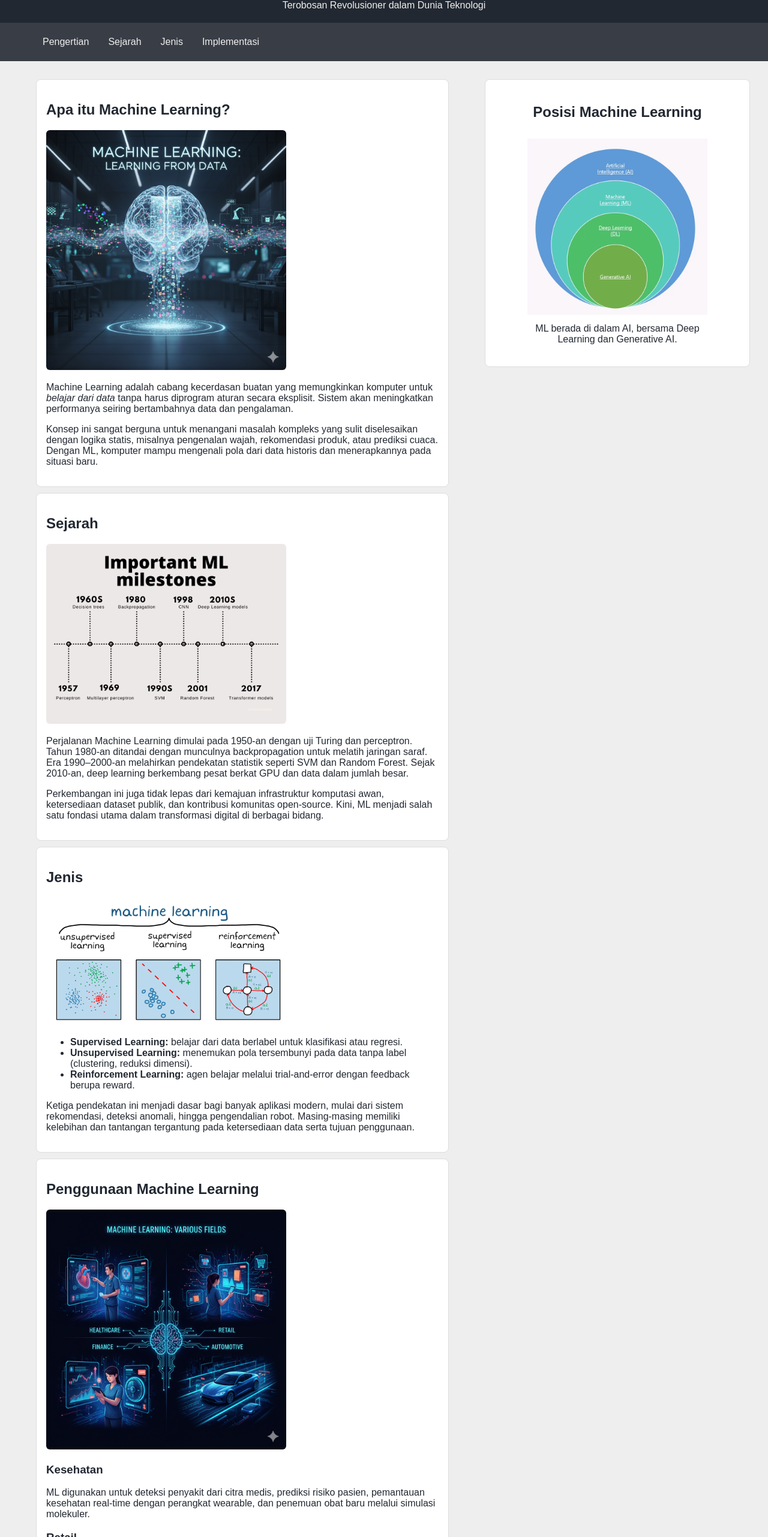
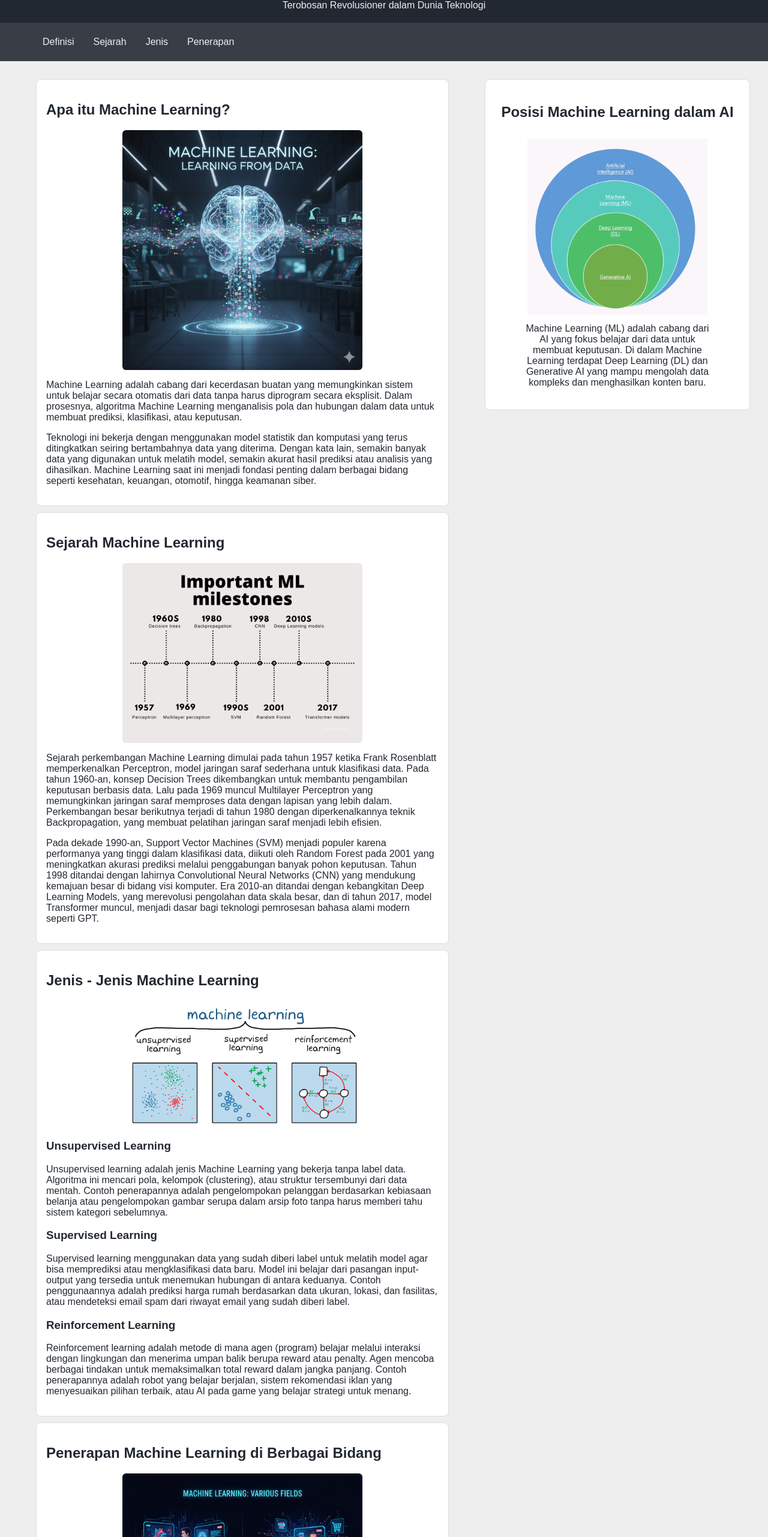
Before and after one commit to akbaraffi/Submission-Dicoding-Belajar-Dasar-Pemrograman-Web, a plain HTML site: page index.html in a window 1280 px wide. Shown: the part 97-2660 px from the top of the page at 60% size. Drawn offline with Linux system fonts and the light colour scheme.

Commit message:
complete

```diff
--- a/assets/styles/style.css
+++ b/assets/styles/style.css
@@ -33,6 +33,14 @@ nav ul {
     background-color: #393E46;
 }
 
+nav li {
+    padding: 8px 16px;
+}
+
+nav li:first-child {
+    margin-left: 40px;
+}
+
 nav a {
     text-decoration: none;
     color: #EEEEEE;
@@ -40,14 +48,6 @@ nav a {
 
 nav a:hover {
     color: #979fac;
-}
-
-nav li {
-    padding: 8px 16px;
-}
-
-nav li:first-child {
-    margin-left: 40px;
 }
 
 main {
@@ -73,6 +73,8 @@ article {
 }
 
 article img {
+    display: block;
+    margin: auto;
     max-width: 400px;
 }
 
@@ -107,11 +109,12 @@ footer {
 @media screen and (max-width: 1200px) {
     main {
         flex-flow: column nowrap;
+        align-items: center;
     }
 
     main article,
     aside {
-        align-self: center;
+        margin: 20px 40px;
     }
 
 }
--- a/index.html
+++ b/index.html
@@ -12,120 +12,139 @@
     <header>
         <h1>Machine Learning</h1>
         <p>Terobosan Revolusioner dalam Dunia Teknologi</p>
-
     </header>
 
     <nav>
         <ul>
-            <li><a href="#pengertian">Pengertian</a></li>
+            <li><a href="#definisi">Definisi</a></li>
             <li><a href="#sejarah">Sejarah</a></li>
             <li><a href="#jenis">Jenis</a></li>
-            <li><a href="#implementasi">Implementasi</a></li>
+            <li><a href="#penerapan">Penerapan</a></li>
         </ul>
     </nav>
 
     <main>
         <div class="content">
-
-            <article id="pengertian">
+            <article id="definisi">
                 <h2>Apa itu Machine Learning?</h2>
                 <img src="assets/images/ml-concept.png" alt="Ilustrasi konsep dasar Machine Learning">
                 <p>
-                    Machine Learning adalah cabang kecerdasan buatan yang memungkinkan komputer
-                    untuk <em>belajar dari data</em> tanpa harus diprogram aturan secara eksplisit.
-                    Sistem akan meningkatkan performanya seiring bertambahnya data dan pengalaman.
+                    Machine Learning adalah cabang dari kecerdasan buatan yang memungkinkan sistem untuk belajar secara
+                    otomatis dari data tanpa harus diprogram secara eksplisit. Dalam prosesnya, algoritma Machine
+                    Learning menganalisis pola dan hubungan dalam data untuk membuat prediksi, klasifikasi, atau
+                    keputusan.
                 </p>
                 <p>
-                    Konsep ini sangat berguna untuk menangani masalah kompleks yang sulit diselesaikan
-                    dengan logika statis, misalnya pengenalan wajah, rekomendasi produk, atau prediksi
-                    cuaca. Dengan ML, komputer mampu mengenali pola dari data historis dan menerapkannya
-                    pada situasi baru.
+                    Teknologi ini bekerja dengan menggunakan model statistik dan komputasi yang terus ditingkatkan
+                    seiring bertambahnya data yang diterima. Dengan kata lain, semakin banyak data yang digunakan untuk
+                    melatih model, semakin akurat hasil prediksi atau analisis yang dihasilkan. Machine Learning saat
+                    ini menjadi fondasi penting dalam berbagai bidang seperti kesehatan, keuangan, otomotif, hingga
+                    keamanan siber.
                 </p>
             </article>
 
             <article id="sejarah">
-                <h2>Sejarah</h2>
+                <h2>Sejarah Machine Learning</h2>
                 <img src="assets/images/ml-history.png" alt="Sejarah perkembangan machine learning">
                 <p>
-                    Perjalanan Machine Learning dimulai pada 1950-an dengan uji Turing dan
-                    perceptron. Tahun 1980-an ditandai dengan munculnya backpropagation untuk
-                    melatih jaringan saraf. Era 1990–2000-an melahirkan pendekatan statistik
-                    seperti SVM dan Random Forest. Sejak 2010-an, deep learning berkembang pesat
-                    berkat GPU dan data dalam jumlah besar.
+                    Sejarah perkembangan Machine Learning dimulai pada tahun 1957 ketika Frank Rosenblatt memperkenalkan
+                    Perceptron, model jaringan saraf sederhana untuk klasifikasi data. Pada tahun 1960-an, konsep
+                    Decision Trees dikembangkan untuk membantu pengambilan keputusan berbasis data. Lalu pada 1969
+                    muncul Multilayer Perceptron yang memungkinkan jaringan saraf memproses data dengan lapisan yang
+                    lebih dalam. Perkembangan besar berikutnya terjadi di tahun 1980 dengan diperkenalkannya teknik
+                    Backpropagation, yang membuat pelatihan jaringan saraf menjadi lebih efisien.
                 </p>
                 <p>
-                    Perkembangan ini juga tidak lepas dari kemajuan infrastruktur komputasi awan,
-                    ketersediaan dataset publik, dan kontribusi komunitas open-source. Kini, ML
-                    menjadi salah satu fondasi utama dalam transformasi digital di berbagai bidang.
+                    Pada dekade 1990-an, Support Vector Machines (SVM) menjadi populer karena performanya yang tinggi
+                    dalam klasifikasi data, diikuti oleh Random Forest pada 2001 yang meningkatkan akurasi prediksi
+                    melalui penggabungan banyak pohon keputusan. Tahun 1998 ditandai dengan lahirnya Convolutional
+                    Neural Networks (CNN) yang mendukung kemajuan besar di bidang visi komputer. Era 2010-an ditandai
+                    dengan kebangkitan Deep Learning Models, yang merevolusi pengolahan data skala besar, dan di tahun
+                    2017, model Transformer muncul, menjadi dasar bagi teknologi pemrosesan bahasa alami modern seperti
+                    GPT.
                 </p>
             </article>
 
             <article id="jenis">
-                <h2>Jenis</h2>
+                <h2>Jenis - Jenis Machine Learning</h2>
                 <img src="assets/images/ml-types.png" alt="Jenis-jenis machine learning">
-                <ul>
-                    <li><strong>Supervised Learning:</strong> belajar dari data berlabel untuk klasifikasi atau regresi.
-                    </li>
-                    <li><strong>Unsupervised Learning:</strong> menemukan pola tersembunyi pada data tanpa label
-                        (clustering, reduksi dimensi).</li>
-                    <li><strong>Reinforcement Learning:</strong> agen belajar melalui trial-and-error dengan feedback
-                        berupa reward.</li>
-                </ul>
-                <p>
-                    Ketiga pendekatan ini menjadi dasar bagi banyak aplikasi modern, mulai dari sistem rekomendasi,
-                    deteksi anomali, hingga pengendalian robot. Masing-masing memiliki kelebihan dan tantangan
-                    tergantung pada ketersediaan data serta tujuan penggunaan.
-                </p>
+                <h3>Unsupervised Learning</h3>
+                <p>Unsupervised learning adalah jenis Machine Learning yang bekerja tanpa label data. Algoritma ini
+                    mencari pola, kelompok (clustering), atau struktur tersembunyi dari data mentah. Contoh penerapannya
+                    adalah pengelompokan pelanggan berdasarkan kebiasaan belanja atau pengelompokan gambar serupa dalam
+                    arsip foto tanpa harus memberi tahu sistem kategori sebelumnya.</p>
+                <h3>Supervised Learning</h3>
+                <p>Supervised learning menggunakan data yang sudah diberi label untuk melatih model agar bisa
+                    memprediksi atau mengklasifikasi data baru. Model ini belajar dari pasangan input-output yang
+                    tersedia untuk menemukan hubungan di antara keduanya. Contoh penggunaannya adalah prediksi harga
+                    rumah berdasarkan data ukuran, lokasi, dan fasilitas, atau mendeteksi email spam dari riwayat email
+                    yang sudah diberi label.</p>
+                <h3>Reinforcement Learning</h3>
+                <p>Reinforcement learning adalah metode di mana agen (program) belajar melalui interaksi dengan
+                    lingkungan dan menerima umpan balik berupa reward atau penalty. Agen mencoba berbagai tindakan untuk
+                    memaksimalkan total reward dalam jangka panjang. Contoh penerapannya adalah robot yang belajar
+                    berjalan, sistem rekomendasi iklan yang menyesuaikan pilihan terbaik, atau AI pada game yang belajar
+                    strategi untuk menang.</p>
             </article>
 
-            <article id="implementasi">
-                <h2>Penggunaan Machine Learning</h2>
-                <img src="assets/images/ml-implementation.png" alt="Implementasi machine learning di berbagai bidang">
+            <article id="penerapan">
+                <h2>Penerapan Machine Learning di Berbagai Bidang</h2>
+                <img src="assets/images/ml-implementation.png" alt="Penerapan machine learning di berbagai bidang">
                 <section>
                     <h3>Kesehatan</h3>
                     <p>
-                        ML digunakan untuk deteksi penyakit dari citra medis, prediksi risiko pasien,
-                        pemantauan kesehatan real-time dengan perangkat wearable, dan penemuan obat baru
-                        melalui simulasi molekuler.
+                        Machine Learning di bidang kesehatan berperan penting dalam menganalisis data medis seperti
+                        citra rontgen, MRI, atau hasil laboratorium untuk membantu dokter mendiagnosis penyakit dengan
+                        lebih cepat dan akurat. Teknologi ini juga digunakan untuk memprediksi risiko penyakit kronis,
+                        memantau kondisi pasien secara real-time, hingga merancang perawatan yang dipersonalisasi sesuai
+                        kebutuhan masing-masing.
                     </p>
                 </section>
                 <section>
                     <h3>Retail</h3>
                     <p>
-                        Penerapan meliputi sistem rekomendasi produk, analisis perilaku konsumen,
-                        penentuan harga dinamis, serta manajemen rantai pasok yang lebih efisien.
+                        Dalam dunia ritel, Machine Learning digunakan untuk memahami pola belanja pelanggan melalui data
+                        transaksi dan preferensi. Teknologi ini memungkinkan sistem rekomendasi produk yang lebih
+                        relevan, mengoptimalkan manajemen stok, serta mendukung strategi pemasaran yang lebih tepat
+                        sasaran. Hasilnya, pengalaman belanja pelanggan menjadi lebih personal dan efisien bagi penjual.
                     </p>
                 </section>
                 <section>
                     <h3>Finance</h3>
                     <p>
-                        ML mendukung deteksi penipuan transaksi, analisis kredit, manajemen risiko,
-                        serta prediksi pasar saham dan tren investasi jangka panjang.
+                        Machine Learning di sektor keuangan membantu menganalisis data pasar dalam jumlah besar untuk
+                        memprediksi tren harga saham, nilai tukar, atau risiko investasi. Teknologi ini juga dapat
+                        mendeteksi aktivitas penipuan atau transaksi yang mencurigakan dengan cepat, sehingga
+                        meningkatkan keamanan data finansial. Selain itu, ML digunakan untuk mengotomatisasi proses
+                        pengambilan keputusan kredit dan portofolio investasi.
                     </p>
                 </section>
                 <section>
                     <h3>Otomotif</h3>
                     <p>
-                        Industri otomotif memanfaatkan ML untuk sistem kendaraan otonom,
-                        pemeliharaan prediktif, serta peningkatan keselamatan dengan sensor cerdas
-                        dan pengolahan data real-time.
+                        Dalam industri otomotif, Machine Learning digunakan untuk mengembangkan kendaraan otonom yang
+                        mampu mengenali rambu lalu lintas, pejalan kaki, dan kondisi jalan secara real-time. Teknologi
+                        ini juga mendukung sistem navigasi pintar, deteksi potensi bahaya, serta perawatan prediktif
+                        untuk mengurangi kerusakan kendaraan. Dengan demikian, ML membantu menciptakan pengalaman
+                        berkendara yang lebih aman, efisien, dan ramah pengguna.
                     </p>
                 </section>
             </article>
-
         </div>
 
         <aside>
-            <h2>Posisi Machine Learning</h2>
+            <h2>Posisi Machine Learning dalam AI</h2>
             <figure>
                 <img src="assets/images/ml-hierarchy.png"
                     alt="Diagram hubungan AI, Machine Learning, Deep Learning, Generative AI">
                 <figcaption>
-                    ML berada di dalam AI, bersama Deep Learning dan Generative AI.
+                    Machine Learning (ML) adalah cabang dari AI yang fokus belajar dari data untuk membuat keputusan. Di
+                    dalam Machine
+                    Learning terdapat Deep Learning (DL) dan Generative AI yang mampu mengolah data kompleks dan
+                    menghasilkan konten baru.
                 </figcaption>
             </figure>
         </aside>
-
     </main>
 
     <footer>
@@ -133,4 +152,6 @@
     </footer>
 </body>
 
+<script defer src="assets/scripts/main.js"></script>
+
 </html>
```
Also changed, not shown: assets/scripts/main.js (added, +10 -0 lines).
